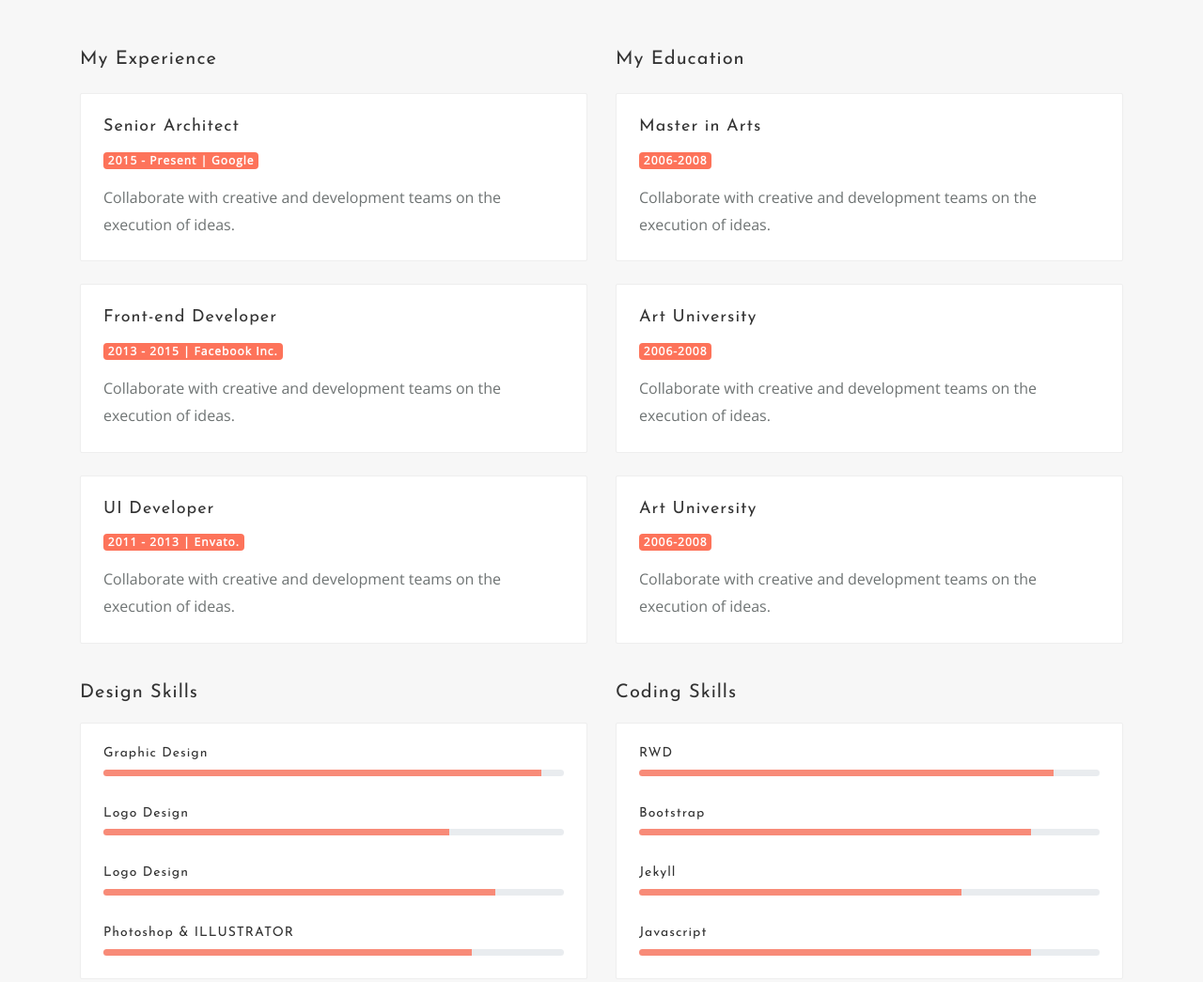
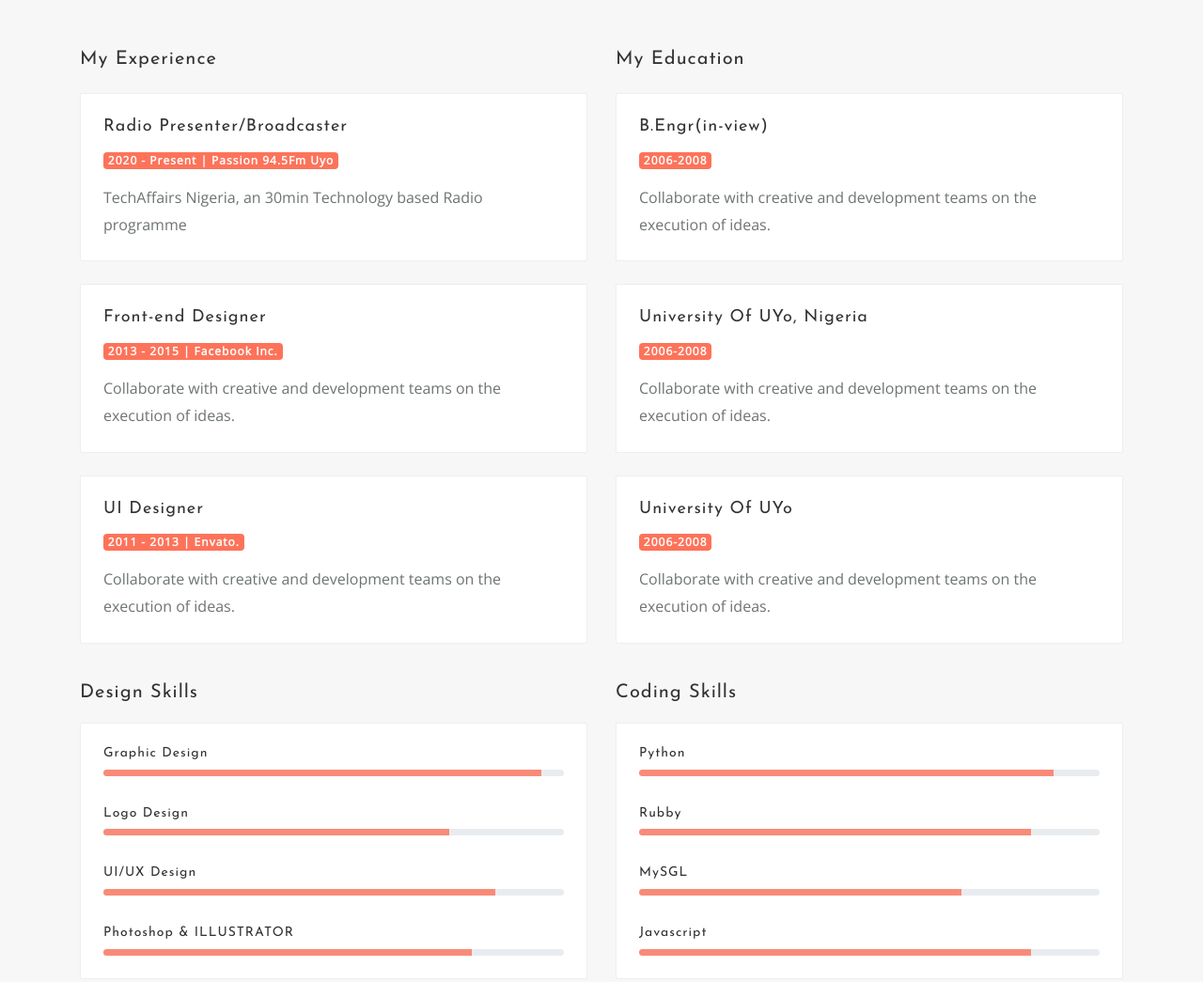
Before and after one commit to C4LEB-chima/c4leb-ai.github.io, a plain HTML site: page index.html in a window 1280 px wide. Shown: the part 2080-3125 px from the top of the page at 94% size. Drawn offline with nearby package versions, Linux system fonts and the light colour scheme; some packages are replaced by stand-ins of ours.

Commit message:
Update index.html

```diff
--- a/index.html
+++ b/index.html
@@ -6,7 +6,7 @@
 	<meta charset="UTF-8">
 	<meta name="viewport" content="width=device-width, initial-scale=1">
 	<title>CALEB - Personal Portfolio</title>
-	<meta name="description" content="justin - Personal Portfolio" />
+	<meta name="description" content="CALEB - Personal Portfolio" />
 	<meta name="keywords" content="blog, business card, creative, creative portfolio, cv theme, online resume, personal, portfolio, professional cv, responsive portfolio, resume, resume theme, vcard" />
 	<meta name="author" content="beingeorge" />
 	<meta name="theme-color" content="#2a2d35">
@@ -175,7 +175,7 @@
 							<div class="services-list">
 								<div class="services-list-front services-list-2">
 									<div class="flip-content">
-										<h5 class="mb-0">Web Development</h5>
+										<h5 class="mb-0">Machine Learning Programmer</h5>
 									</div>
 								</div>
 								<div class="services-list-back">
@@ -298,21 +298,21 @@
 						<h5 class="section-subHead mt-3"> My Experience</h5>
 						<div class="resume-list b-box hover-state p-4 mt-4 wow fadeInUp" data-wow-duration="1.5s">
 							<div>
-								<h5>Senior Architect</h5>
-								<h6 class="badge badge-dark d-inline-block my-3">2015 - Present | Google</h6>
-								<p>Collaborate with creative and development teams on the execution of ideas.</p>
+								<h5>Radio Presenter/Broadcaster</h5>
+								<h6 class="badge badge-dark d-inline-block my-3">2020 - Present | Passion 94.5Fm Uyo</h6>
+								<p>TechAffairs Nigeria, an 30min Technology based Radio programme </p>
 							</div>
 						</div>
 						<div class="resume-list b-box hover-state p-4 mt-4 wow fadeInUp" data-wow-duration="1.5s" data-wow-delay=".2s">
 							<div>
-								<h5>Front-end Developer</h5>
+								<h5>Front-end Designer</h5>
 								<h6 class="badge badge-dark d-inline-block my-3">2013 - 2015 | Facebook Inc.</h6>
 								<p>Collaborate with creative and development teams on the execution of ideas.</p>
 							</div>
 						</div>
 						<div class="resume-list b-box hover-state p-4 mt-4 wow fadeInUp" data-wow-duration="1.5s" data-wow-delay=".3s">
 							<div>
-								<h5>UI Developer</h5>
+								<h5>UI Designer</h5>
 								<h6 class="badge badge-dark d-inline-block my-3">2011 - 2013 | Envato.</h6>
 								<p>Collaborate with creative and development teams on the execution of ideas.</p>
 							</div>
@@ -323,21 +323,21 @@
 						<h5 class="section-subHead mt-3"> My Education</h5>
 						<div class="resume-list b-box hover-state p-4 mt-4 wow fadeInUp" data-wow-duration="1.5s">
 							<div>
-								<h5>Master in Arts</h5>
+								<h5>B.Engr(in-view)</h5>
 								<h6 class="badge badge-dark d-inline-block my-3">2006-2008</h6>
 								<p>Collaborate with creative and development teams on the execution of ideas.</p>
 							</div>
 						</div>
 						<div class="resume-list b-box hover-state p-4 mt-4 wow fadeInUp" data-wow-duration="1.5s" data-wow-delay=".2s">
 							<div>
-								<h5>Art University</h5>
+								<h5>University Of UYo, Nigeria</h5>
 								<h6 class="badge badge-dark d-inline-block my-3">2006-2008</h6>
 								<p>Collaborate with creative and development teams on the execution of ideas.</p>
 							</div>
 						</div>
 						<div class="resume-list b-box hover-state p-4 mt-4 wow fadeInUp" data-wow-duration="1.5s" data-wow-delay=".3s">
 							<div>
-								<h5>Art University</h5>
+								<h5>University Of UYo</h5>
 								<h6 class="badge badge-dark d-inline-block my-3">2006-2008</h6>
 								<p>Collaborate with creative and development teams on the execution of ideas.</p>
 							</div>
@@ -365,7 +365,7 @@
 							</div>
 
 							<div class="mb-4 pb-2 wow fadeInUp"  data-wow-duration="1.5s" data-wow-delay=".3s">
-								<h6>Logo Design</h6>
+								<h6>UI/UX Design</h6>
 								<div class="progress mt-2" style="height: 7px;">
 									<div class="progress-bar" role="progressbar" style="width: 85%;" aria-valuenow="85" aria-valuemin="0" aria-valuemax="100"></div>
 								</div>
@@ -384,21 +384,21 @@
 						<h5 class="section-subHead mt-3"> Coding Skills</h5>
 						<div class="resume-list b-box hover-state p-4 mt-3">
 							<div class="mb-4 pb-2 wow fadeInUp" data-wow-duration="1.5s">
-								<h6>RWD</h6>
+								<h6>Python</h6>
 								<div class="progress mt-2" style="height: 7px;">
 									<div class="progress-bar" role="progressbar" style="width: 90%;" aria-valuenow="90" aria-valuemin="0" aria-valuemax="100"></div>
 								</div>
 							</div>
 
 							<div class="mb-4 pb-2 wow fadeInUp" data-wow-duration="1.5s" data-wow-delay=".2s">
-								<h6>Bootstrap</h6>
+								<h6>Rubby</h6>
 								<div class="progress mt-2" style="height: 7px;">
 									<div class="progress-bar" role="progressbar" style="width: 85%;" aria-valuenow="85" aria-valuemin="0" aria-valuemax="100"></div>
 								</div>
 							</div>
 
 							<div class="mb-4 pb-2 wow fadeInUp" data-wow-duration="1.5s" data-wow-delay=".3s">
-								<h6>Jekyll</h6>
+								<h6>MySGL</h6>
 								<div class="progress mt-2" style="height: 7px;">
 									<div class="progress-bar" role="progressbar" style="width: 70%;" aria-valuenow="70" aria-valuemin="0" aria-valuemax="100"></div>
 								</div>
@@ -779,7 +779,7 @@
 										<i class="fas fa-mobile-alt  "></i>
 									</div>
 									<div class="mt-2">
-										<a href="tel:9876543210" class="">+234 7063 553 023</a>
+										<a href="tel:+2347063553023" class="">+234 7063 553 023</a>
 										<p class="mt-1 font-weight-bold ">Call Us</p>
 									</div>
 								</div>
@@ -790,7 +790,7 @@
 										<i class="fas fa-envelope  "></i>
 									</div>
 									<div class="mt-2">
-										<a href="mailto:hello@beingeorge.com">chimaclb@gmail.com.com</a>
+										<a href="mailto:chimaclb@gmail.com">chimaclb@gmail.com</a>
 										<p class="mt-1 font-weight-bold ">Email Us</p>
 									</div>
 								</div>
```
